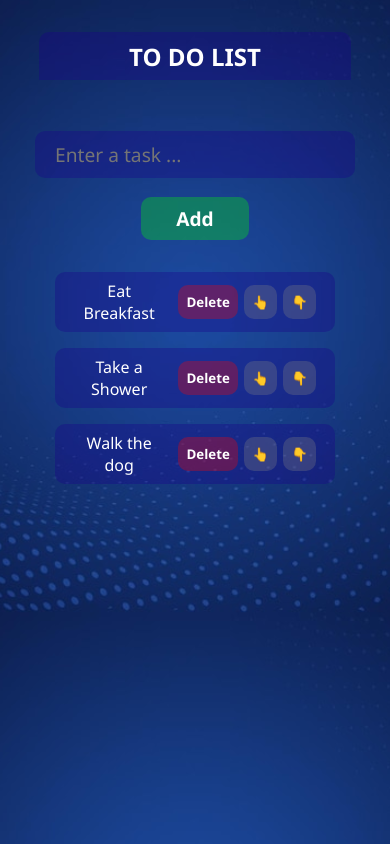
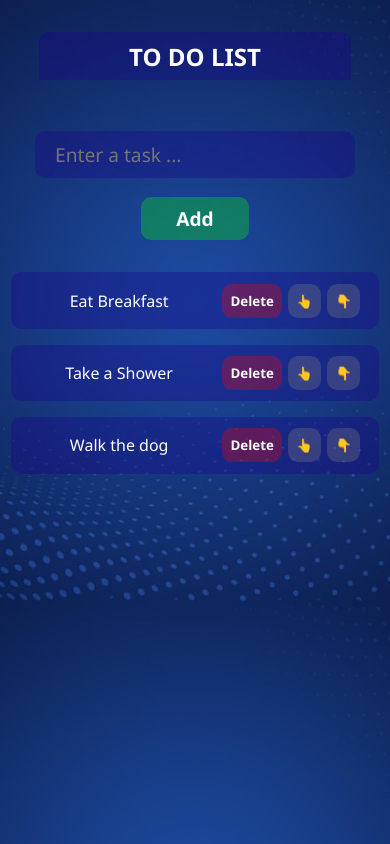
Before and after one commit to fromagetriste/ToDoList, a React (Vite) app: page / in a window 390 px wide. Built offline with nearby package versions, Linux system fonts and the light colour scheme.

Commit message:
fixed width on mobiles

```diff
--- a/package.json
+++ b/package.json
@@ -22,6 +22,6 @@
     "eslint-plugin-react": "^7.34.1",
     "eslint-plugin-react-hooks": "^4.6.0",
     "eslint-plugin-react-refresh": "^0.4.6",
-    "vite": "^5.2.0"
+    "vite": "^5.2.11"
   }
 }
--- a/src/components/ToDoList.jsx
+++ b/src/components/ToDoList.jsx
@@ -55,6 +55,7 @@ const ToDoList = () => {
         <div>
           <input
             type="text"
+            maxLength="45"
             placeholder="Enter a task ..."
             value={newTask}
             onChange={handleInputChange}
--- a/src/styles/components/_toDoList.scss
+++ b/src/styles/components/_toDoList.scss
@@ -112,6 +112,10 @@ li {
     margin-bottom: 1rem;
     padding: 8px 35px;
   }
+
+  .list-of-items {
+    min-width: 400px;
+  }
   button {
     padding: 8px;
   }
```
Also changed, not shown: 1 other file (tests, documents, lock files or other folders).
